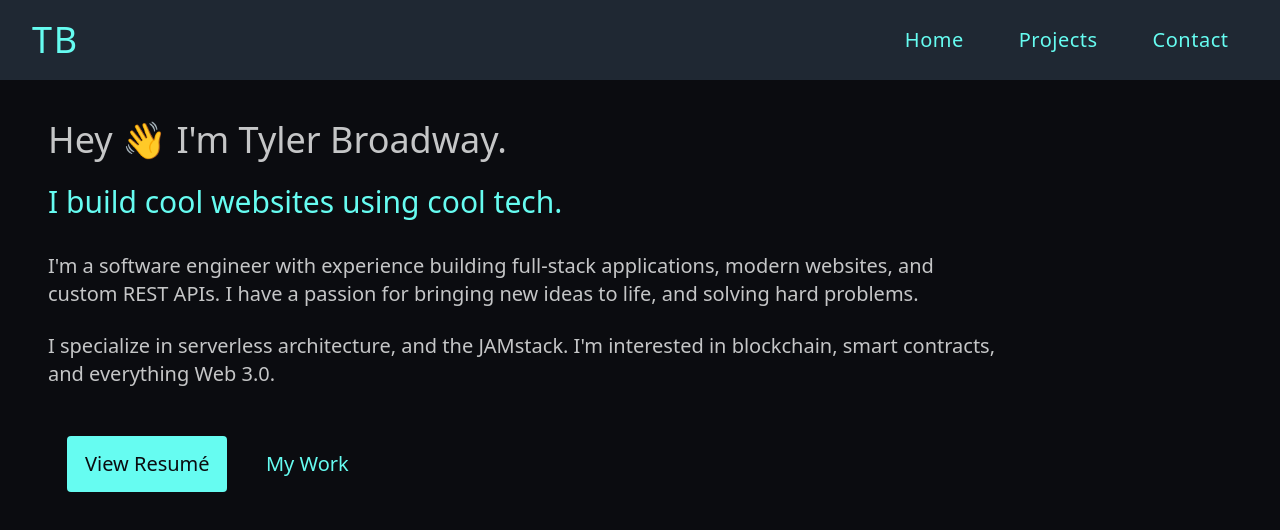
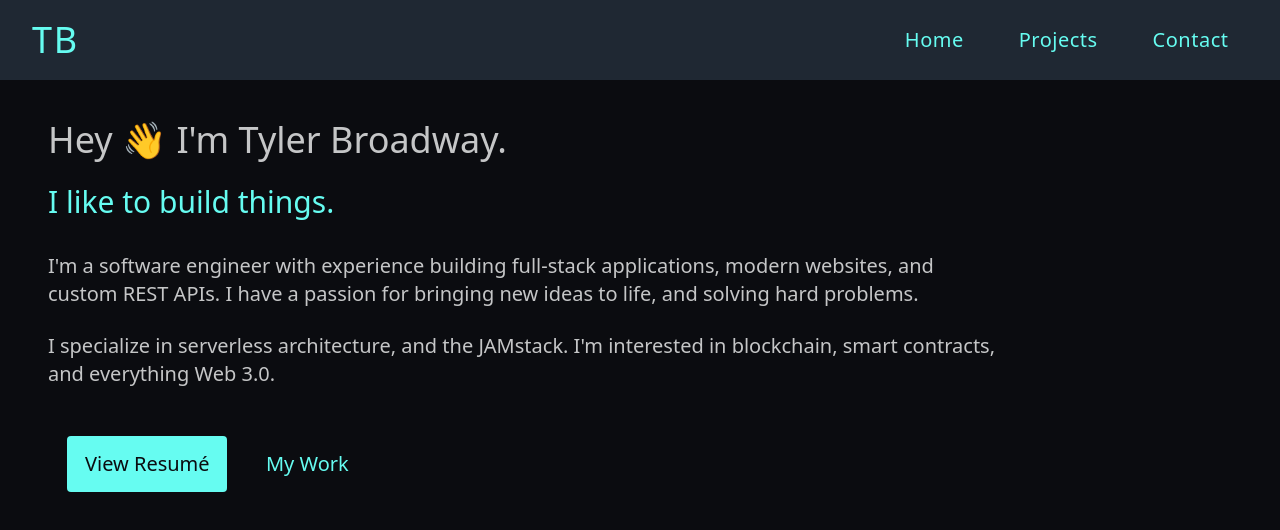
Before and after one commit to tylerbroadway/portfolio-v3, a Gatsby site: page / in a window 1280 px wide. Built offline with nearby package versions, Linux system fonts and the light colour scheme; Gatsby itself is replaced by a stand-in of ours.

Commit message:
Changed copy & swapped og image

```diff
--- a/src/pages/index.js
+++ b/src/pages/index.js
@@ -1,6 +1,5 @@
 import * as React from "react"
 import { Link } from "gatsby"
-
 import Layout from "../components/layout"
 import SEO from "../components/seo"
 
@@ -24,9 +23,7 @@ const IndexPage = () => {
           </span>{" "}
           I'm Tyler Broadway.
         </h1>
-        <p className="my-6 text-3xl text-teal">
-          I build cool websites using cool tech.
-        </p>
+        <p className="my-6 text-3xl text-teal">I like to build things.</p>
         <p className="my-2 text-xl text-offWhite">
           I'm a software engineer with experience building full-stack
           applications, modern websites, and custom REST APIs. I have a passion
```
Also changed, not shown: src/images/og-image.jpg.
